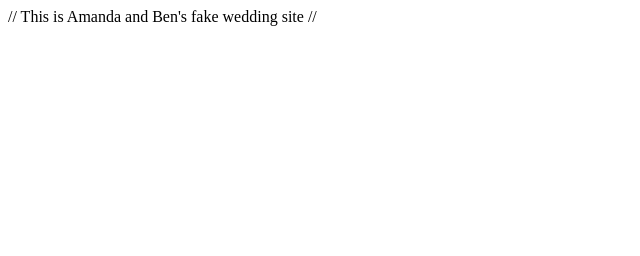
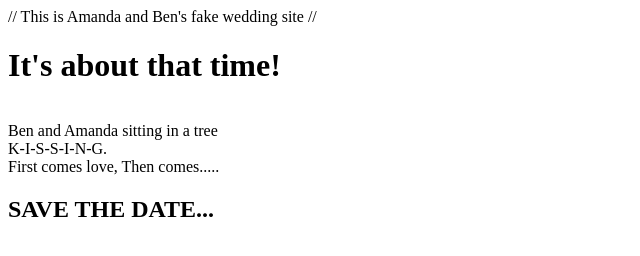
Before and after one commit to StephieShaver/WhalingLoweShavers, a plain HTML site: page index.html in a window 1280 px wide. Shown: the whole page, without its empty margins (0-640 px from the left). Drawn offline with Linux system fonts and the light colour scheme.

Commit message:
Update index.html

```diff
--- a/index.html
+++ b/index.html
@@ -7,6 +7,14 @@
     <title>Amanada & Ben</title>
   </head>
   <body>
+    <H1>It's about that time!</H1>
+      <img src=>
+      <P>Ben and Amanda sitting in a tree<br>
+      K-I-S-S-I-N-G.<br>
+      First comes love,
+      Then comes.....</p>
+
+    <h2>SAVE THE DATE...</h2>
 
   </body>
 </html>
```
